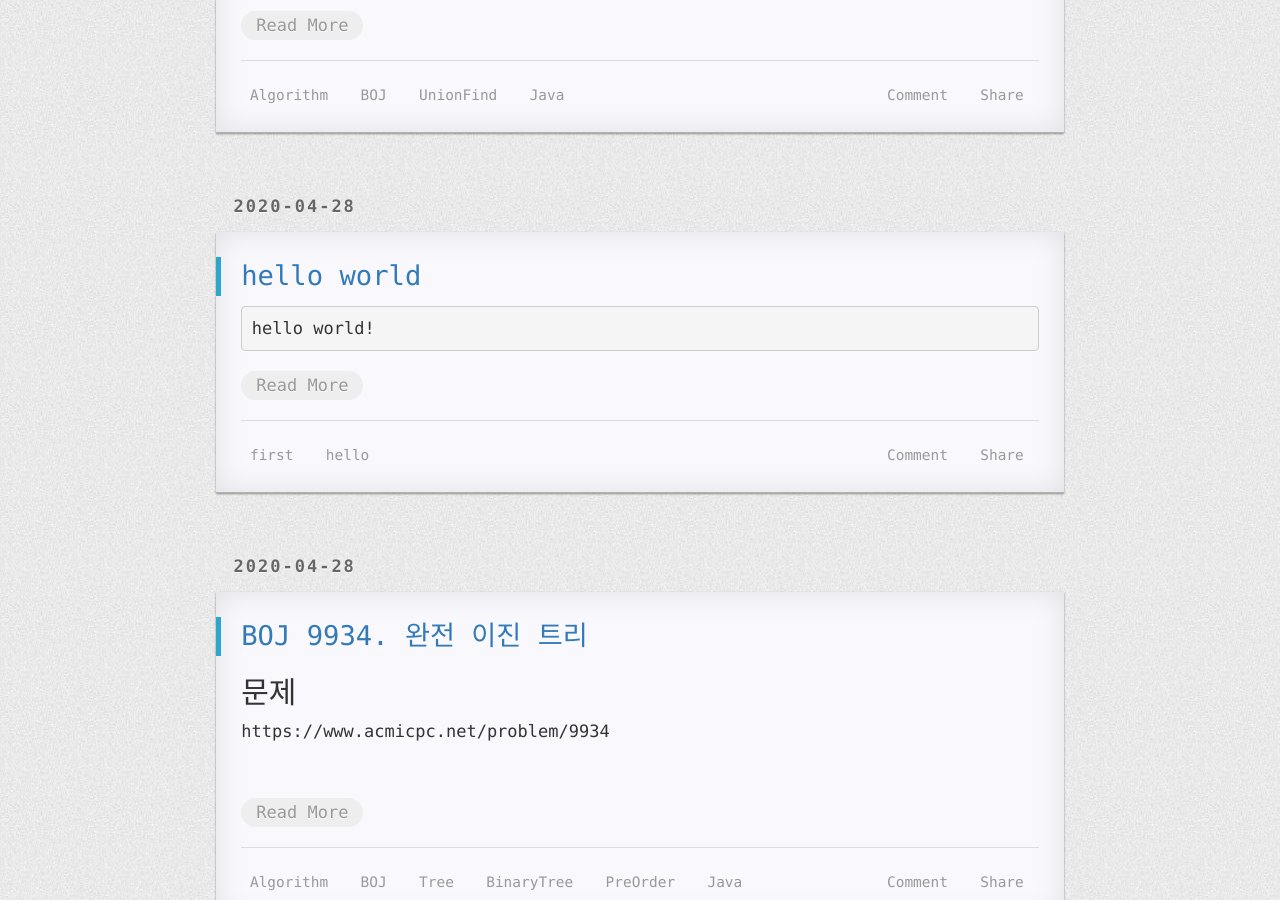
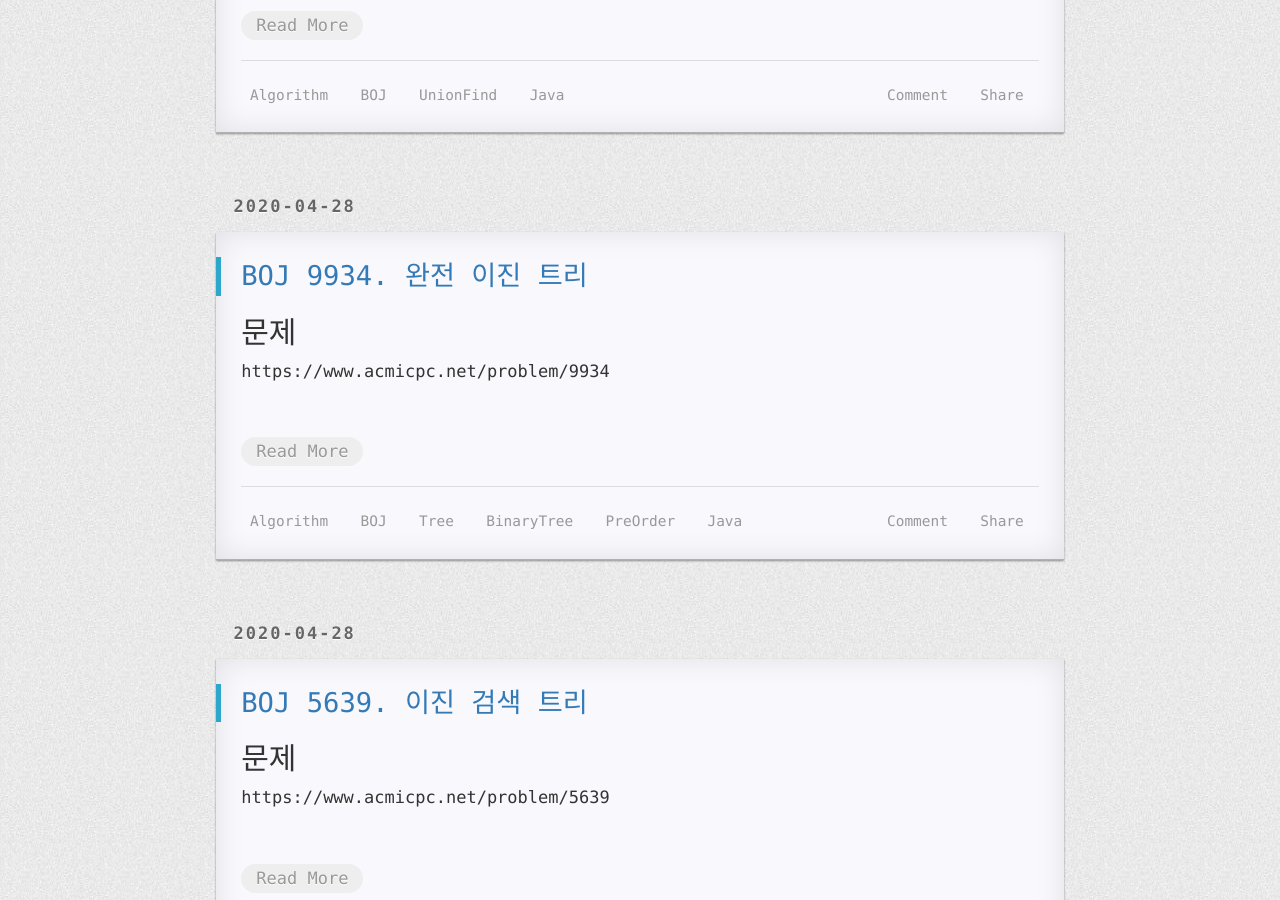
Before and after one commit to iyoungman/iyoungman.github.io, a Jekyll site: the page built from index.html, in a window 1280 px wide and 900 px high, scrolled down 362 px. Built offline with Jekyll 4.4.1, drawn with Linux system fonts in a browser that asks for light colours; nearby versions of some CDN libraries; the list of posts is cut into pages by our own code; comment, search, counter and statistics services are not loaded; a style sheet for code colours, icons or effects is not loaded.

Commit message:
_posts 일부 수정

````diff
--- a/_posts/2020-04-28-hello-world.md
+++ /dev/null
@@ -1,10 +0,0 @@
----
-layout: post
-title: hello world
-tags: first hello
-categories: Java
----
-
-```java
-hello world!
-```
````
Also changed, not shown: _posts/2020-04-29-boj-1976-여행가자.md (+1 -1 lines).
